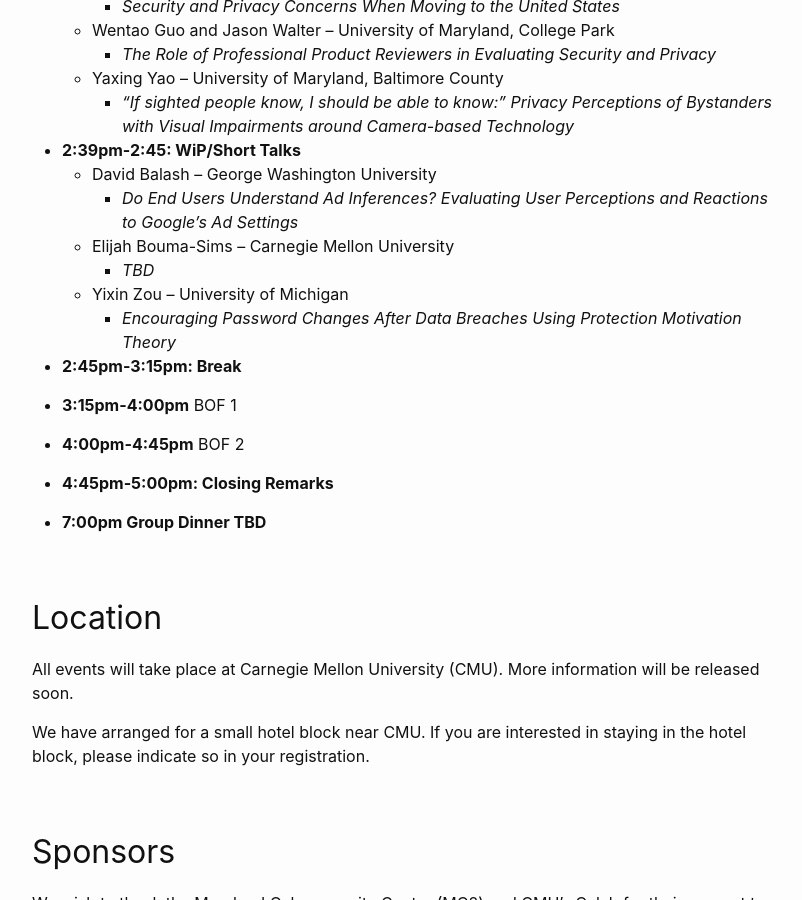
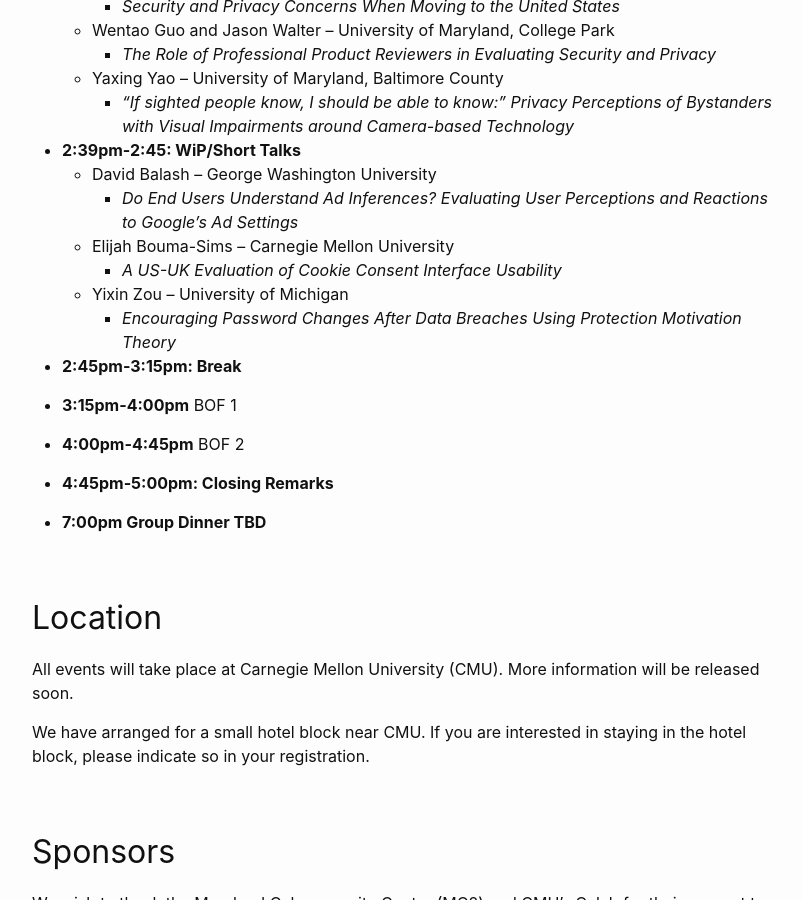
Before and after one commit to CACTUS-Colloquium/CACTUS-Colloquium.github.io, a Jekyll site: the page built from _posts/2022-12-2-index.md, in a window 1280 px wide and 900 px high, scrolled down 2113 px. Shown: the whole window, without its empty margins (238-1040 px from the left). Built offline with Jekyll 4.4.1, drawn with Linux system fonts in a browser that asks for light colours.

Commit message:
one more title

```diff
--- a/_posts/2022-12-2-index.md
+++ b/_posts/2022-12-2-index.md
@@ -78,7 +78,7 @@ Below is a draft schedule of events and are subject to change. More details will
   * David Balash -- George Washington University
     * *Do End Users Understand Ad Inferences? Evaluating User Perceptions and Reactions to Google’s Ad Settings*
   * Elijah Bouma-Sims -- Carnegie Mellon University
-    * *TBD*
+    * *A US-UK Evaluation of Cookie Consent Interface Usability*
   * Yixin Zou -- University of Michigan
     * *Encouraging Password Changes After Data Breaches Using Protection Motivation Theory*
 
```
